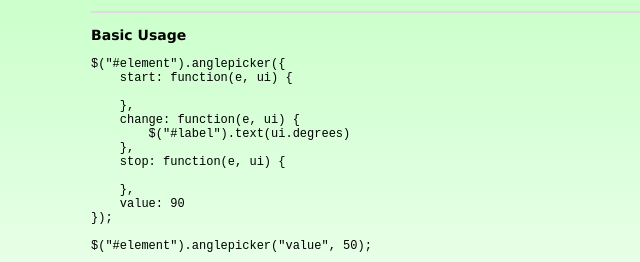
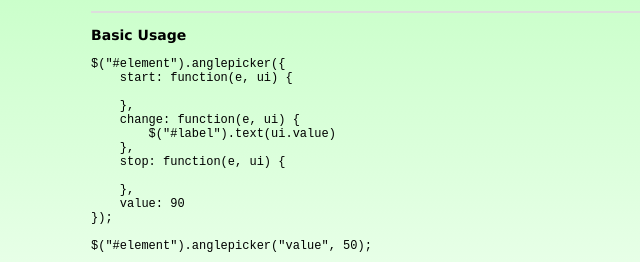
Before and after one commit to bgrins/ui.anglepicker, a plain HTML site: page index.html in a window 1280 px wide. Shown: the part 311-573 px from the top of the page, 149-789 px from the left. Drawn offline with nearby package versions, Linux system fonts and the light colour scheme.

Commit message:
ui.degrees->ui.value

```diff
--- a/index.html
+++ b/index.html
@@ -109,7 +109,7 @@ $("#element").anglepicker({
 
     },
     change: function(e, ui) {
-        $("#label").text(ui.degrees)
+        $("#label").text(ui.value)
     },
     stop: function(e, ui) {
 
```
Also changed, not shown: README.md.
